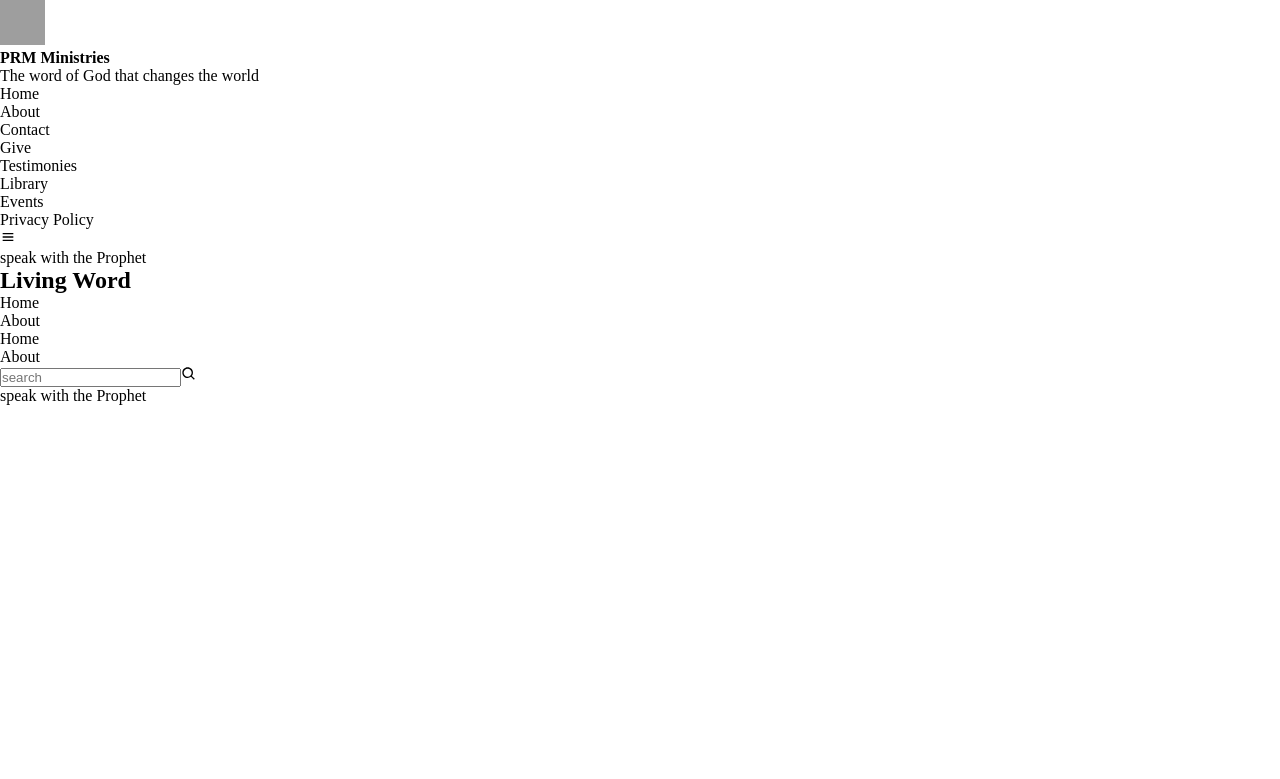
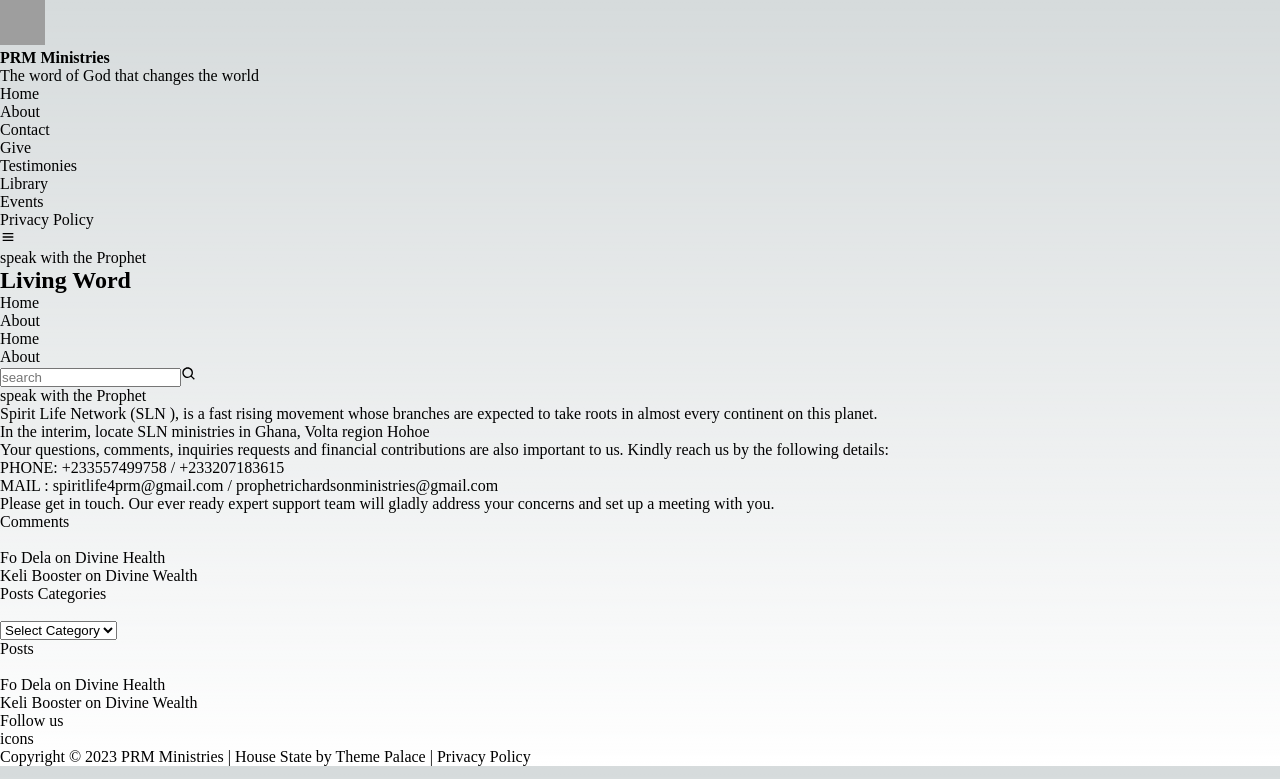
Before and after one commit to fodela/prm_ministries, a Next.js app: page /contact in a window 1280 px wide. Before the commit this address had no page. Shown: the top 779 px of the page. Built offline with nearby package versions, Linux system fonts and the light colour scheme; grey boxes are pictures that could not be loaded.

Commit message:
✨ feat: adds contact page

```diff
--- /dev/null
+++ b/app/contact/page.tsx
@@ -0,0 +1,27 @@
+import React from "react";
+
+const page = () => {
+  return (
+    <main className="main ">
+      <p>
+        Spirit Life Network (SLN ), is a fast rising movement whose branches are
+        expected to take roots in almost every continent on this planet.
+      </p>
+      <p>In the interim, locate SLN ministries in Ghana, Volta region Hohoe</p>
+      <p>
+        Your questions, comments, inquiries requests and financial contributions
+        are also important to us. Kindly reach us by the following details:
+      </p>
+      <p>PHONE: +233557499758 / +233207183615</p>
+      <p>
+        MAIL : spiritlife4prm@gmail.com / prophetrichardsonministries@gmail.com
+      </p>
+      <p>
+        Please get in touch. Our ever ready expert support team will gladly
+        address your concerns and set up a meeting with you.
+      </p>
+    </main>
+  );
+};
+
+export default page;
```
